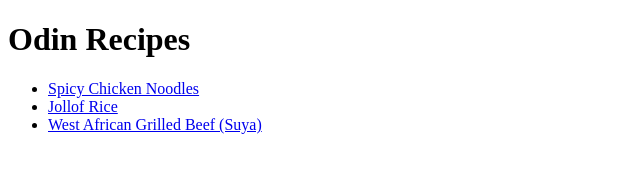
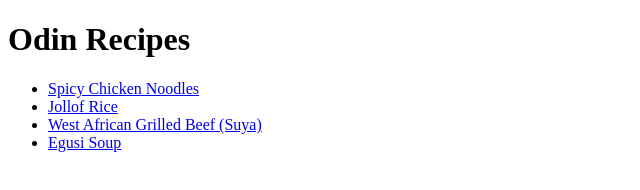
Before and after one commit to bestbrain06/odin-recipes, a plain HTML site: page index.html in a window 1280 px wide. Shown: the full height of the page, 0-640 px from the left. Drawn offline with Linux system fonts and the light colour scheme.

Commit message:
added the link to the egusi.html webpage

```diff
--- a/index.html
+++ b/index.html
@@ -18,6 +18,9 @@
       <li>
         <a href="recipes/suya.html">West African Grilled Beef (Suya)</a>
       </li>
+      <li>
+        <a href="recipes/egusi.html">Egusi Soup</a>
+      </li>
     </ul>
   </body>
 </html>
```
